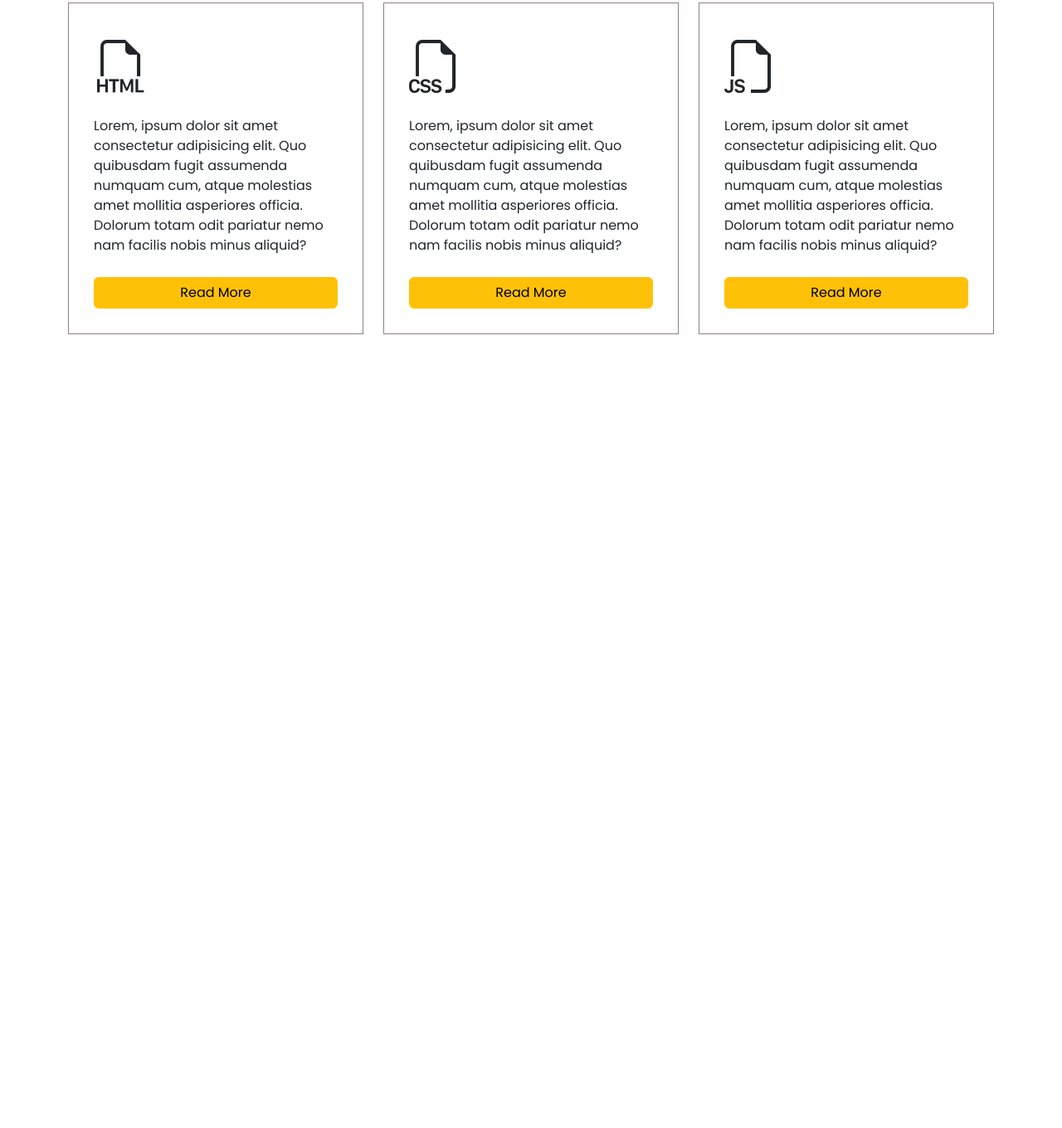
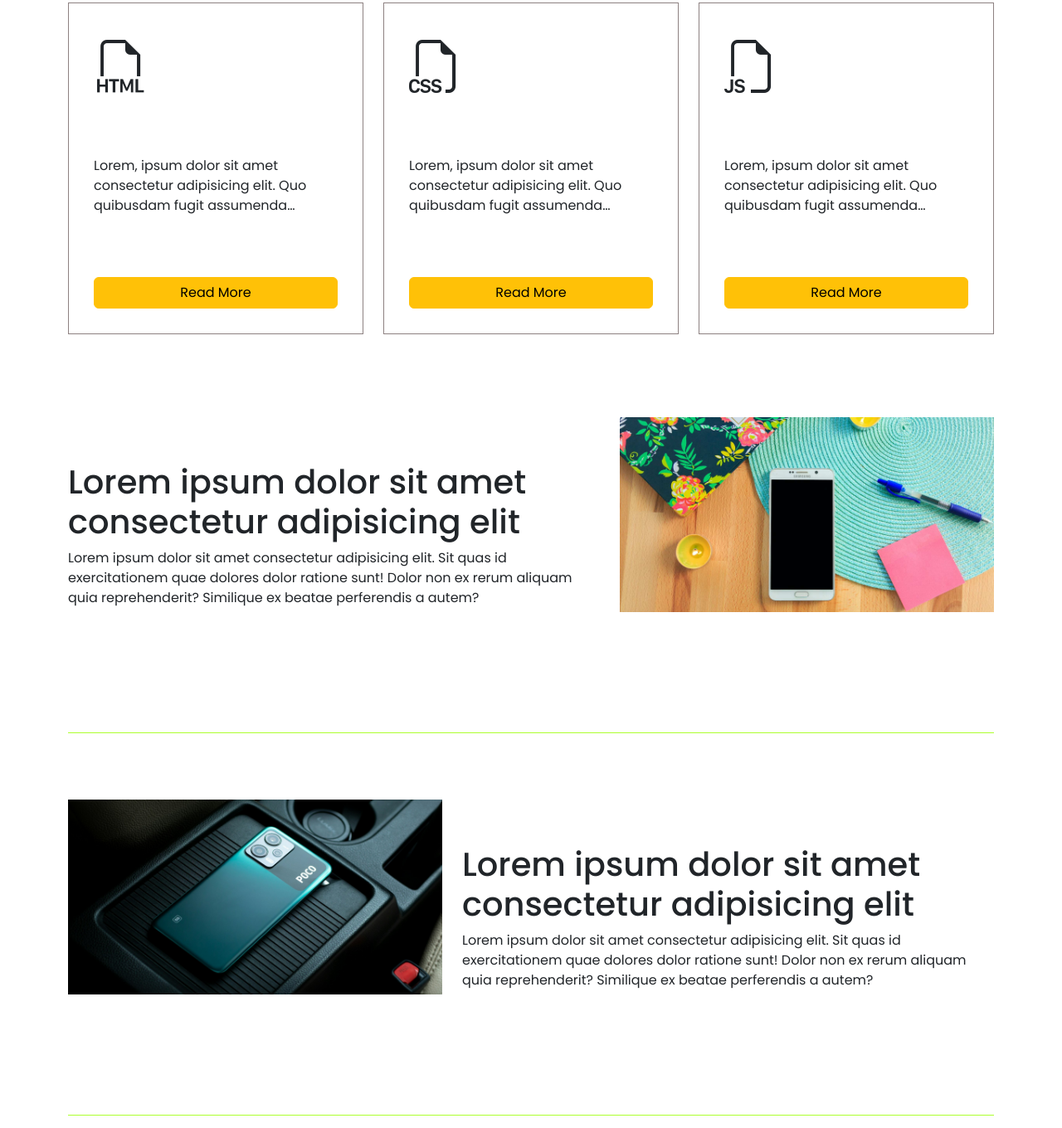
Before and after one commit to Dhickytriaji/css-boostrap-webdesign, a plain HTML site: page index.html in a window 1280 px wide. Shown: the part 820-2180 px from the top of the page at 83% size. Before the commit the page ends 1323 px from the top, so only its background shows below. Drawn offline with nearby package versions, Linux system fonts and the light colour scheme.

Commit message:
update sore

```diff
--- a/css/style.css
+++ b/css/style.css
@@ -133,12 +133,24 @@ color: whitesmoke;
     p{
         overflow: hidden;
         display: -webkit-box;
-        -webkit-line-clamp: 4; /* number of lines to show */
-                line-clamp: 4;
-        -webkit-box-orient: vertical;
+        -webkit-line-clamp: 3; /* number of lines to show */
+                line-clamp: 3;
+        -webkit-box-orient: vertical;
     }
     i{
         font-size: 64px;
+    }
+}
+.NewsBox{
+    margin-bottom: 80px;
+    padding-bottom: 80px;
+    border-bottom: 1px solid greenyellow;
+.textNews{
+        display: flex;
+        flex-direction: column;
+        min-height: 300px;
+        justify-content: center;
+
     }
 }
 .red{
@@ -148,5 +160,5 @@ background: #ff193c;
     background: yellow;
 }
 .green{
-background: ;
+background: green;
 }
--- a/index.html
+++ b/index.html
@@ -115,7 +115,9 @@ Lorem ipsum dolor sit, amet consectetur adipisicing elit. Eum iusto aperiam duci
                 <div class="cardknowledge">
                     <i class="bi bi-filetype-html"></i>
                     <!-- <img src="assets/banner-2.jpg" class="rounded" alt="banner-2"> -->
-                    <p>Lorem, ipsum dolor sit amet consectetur adipisicing elit. Quo quibusdam fugit assumenda numquam cum, atque molestias amet mollitia asperiores officia. Dolorum totam odit pariatur nemo nam facilis nobis minus aliquid?</p>
+                    <p>
+                        Lorem, ipsum dolor sit amet consectetur adipisicing elit. Quo quibusdam fugit assumenda numquam cum, atque molestias amet mollitia asperiores officia. Dolorum totam odit pariatur nemo nam facilis nobis minus aliquid? Lorem ipsum dolor sit amet consectetur adipisicing elit. Eligendi eos corporis repudiandae corrupti rerum sequi laudantium maiores consequuntur voluptatibus ullam! Iure architecto et recusandae enim ipsam expedita explicabo nihil libero.
+                    </p>
                     <button type="button" class="btn btn-warning">Read More</button>
                 </div>
             </div>
@@ -123,7 +125,9 @@ Lorem ipsum dolor sit, amet consectetur adipisicing elit. Eum iusto aperiam duci
                 <div class="cardknowledge">
                     <i class="bi bi-filetype-css"></i>
                     <!-- <img src="assets/banner-3.jpg" class="rounded" alt="banner-3"> -->
-                    <p>Lorem, ipsum dolor sit amet consectetur adipisicing elit. Quo quibusdam fugit assumenda numquam cum, atque molestias amet mollitia asperiores officia. Dolorum totam odit pariatur nemo nam facilis nobis minus aliquid?</p>
+                    <p>
+                        Lorem, ipsum dolor sit amet consectetur adipisicing elit. Quo quibusdam fugit assumenda numquam cum, atque molestias amet mollitia asperiores officia. Dolorum totam odit pariatur nemo nam facilis nobis minus aliquid? Lorem ipsum dolor sit amet consectetur adipisicing elit. Eligendi eos corporis repudiandae corrupti rerum sequi laudantium maiores consequuntur voluptatibus ullam! Iure architecto et recusandae enim ipsam expedita explicabo nihil libero.
+                    </p>
                     <button type="button" class="btn btn-warning">Read More</button>
                 </div>
             </div>
@@ -131,7 +135,9 @@ Lorem ipsum dolor sit, amet consectetur adipisicing elit. Eum iusto aperiam duci
                 <div class="cardknowledge">
                     <i class="bi bi-filetype-js"></i>
                     <!-- <img src="assets/banner-1.jpg" class="rounded" alt="banner-1"> -->
-                    <p>Lorem, ipsum dolor sit amet consectetur adipisicing elit. Quo quibusdam fugit assumenda numquam cum, atque molestias amet mollitia asperiores officia. Dolorum totam odit pariatur nemo nam facilis nobis minus aliquid?</p>
+                    <p>
+                        Lorem, ipsum dolor sit amet consectetur adipisicing elit. Quo quibusdam fugit assumenda numquam cum, atque molestias amet mollitia asperiores officia. Dolorum totam odit pariatur nemo nam facilis nobis minus aliquid? Lorem ipsum dolor sit amet consectetur adipisicing elit. Eligendi eos corporis repudiandae corrupti rerum sequi laudantium maiores consequuntur voluptatibus ullam! Iure architecto et recusandae enim ipsam expedita explicabo nihil libero.
+                    </p>
                     <button type="button" class="btn btn-warning">Read More</button>
                 </div>
             </div>
@@ -142,6 +148,67 @@ Lorem ipsum dolor sit, amet consectetur adipisicing elit. Eum iusto aperiam duci
 
 </div>
 <!--EndsectionKnowledge-->
+<!--News-->
+<div class="News">
+    <div class="container">
+        <div class="NewsBox">
+            <div class="row">
+                <div class="col-lg-7">
+                    <div class="textNews">
+                        <h1>Lorem ipsum dolor sit amet consectetur adipisicing elit</h1>
+                        <p>
+                            Lorem ipsum dolor sit amet consectetur adipisicing elit. Sit quas id exercitationem quae dolores dolor ratione sunt! Dolor non ex rerum aliquam quia reprehenderit? Similique ex beatae perferendis a autem?
+                        </p>
+                    </div>
+                </div>
+                <div class="col-lg-5">
+                    <div class="image">
+                        <img src="assets/xiomipoco1.jpg" width="100%"/>
+                    </div>
+            </div>
+        </div>
+    </div>
+    <div class="NewsBox">
+        <div class="row">
+           <div class="col-lg-5">
+                <div class="image">
+                    <img src="assets/opponew.jpg" width="100%"/>
+                </div>
+                </div>
+                <div class="col-lg-7">
+                    <div class="textNews">
+                        <h1>Lorem ipsum dolor sit amet consectetur adipisicing elit</h1>
+                        <p>
+                            Lorem ipsum dolor sit amet consectetur adipisicing elit. Sit quas id exercitationem quae dolores dolor ratione sunt! Dolor non ex rerum aliquam quia reprehenderit? Similique ex beatae perferendis a autem?
+                        </p>
+                    </div>
+                </div>
+        </div>
+         <div class="NewsBox"></div>
+            <div class="row">
+                <div class="col-lg-7">
+                    <div class="textNews">
+                        <h1>Lorem ipsum dolor sit amet consectetur adipisicing elit</h1>
+                        <p>
+                            Lorem ipsum dolor sit amet consectetur adipisicing elit. Sit quas id exercitationem quae dolores dolor ratione sunt! Dolor non ex rerum aliquam quia reprehenderit? Similique ex beatae perferendis a autem?
+                        </p>
+                    </div>
+                </div>
+                <div class="col-lg-5">
+                    <div class="image">
+                        <img src="assets/oppo.jpg" width="100%"/>
+                    </div>
+            </div>
+
+</div>
+
+
+
+
+
+
+
+<!--EndNews-->
 <!--javascriptboostrap-->
     <script src="https://cdn.jsdelivr.net/npm/bootstrap@5.3.3/dist/js/bootstrap.bundle.min.js" integrity="sha384-YvpcrYf0tY3lHB60NNkmXc5s9fDVZLESaAA55NDzOxhy9GkcIdslK1eN7N6jIeHz" crossorigin="anonymous"></script>
 </body>
```
